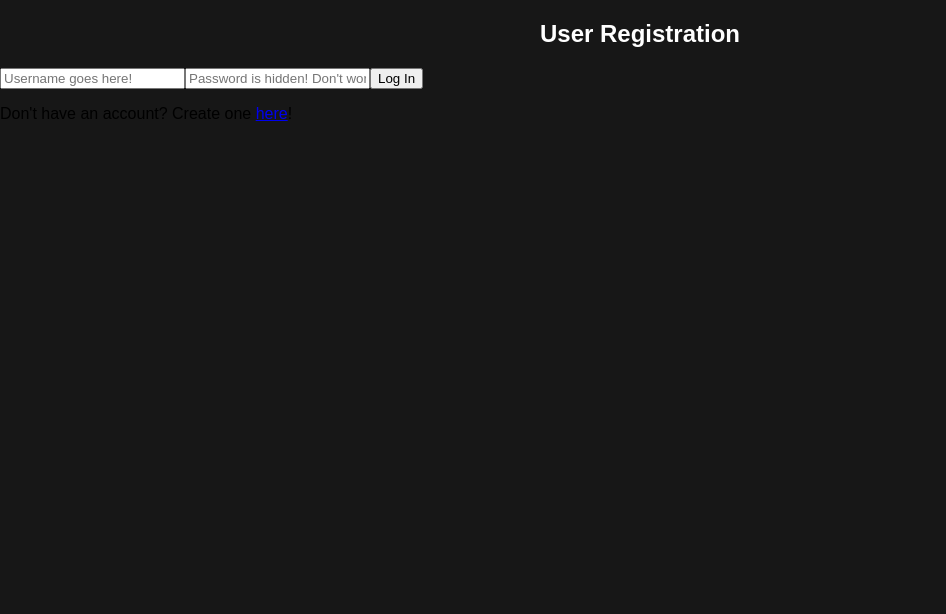
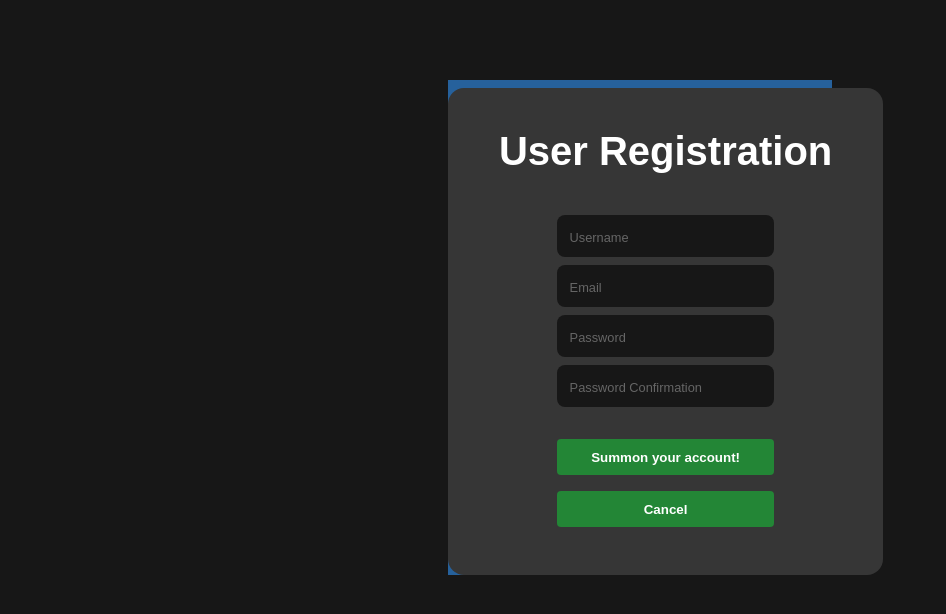
Before and after one commit to zachvoxwatt/web-messaging-application, a React app in the folder front-end/: page / in a window 1280 px wide. Shown: the whole page, without its empty margins (0-946 px from the left). Built offline with nearby package versions, Linux system fonts and the light colour scheme.

Commit message:
v0.0.3
- Login UI completed
- Started Register Screen implementation

```diff
--- a/front-end/src/css/Login.css
+++ b/front-end/src/css/Login.css
@@ -1,30 +1,28 @@
-body
-{
-    background-color: #171717;
-}
+body { background-color: #171717; }
 
 .loginMaster
 {
     font-family: sans-serif;
     margin: auto;
-    margin-top: 10vh;
-    width: 25vw;
-    height: 50vh;
+    margin-top: 15vh;
+    width: 25%;
+    height: 50%;
 }
 
 #webTitle
 {
     color: white;
-    font-size: 2.5em
+    font-size: 250%
 }
 
 .inputHolder
 {
     background-color: #363636;
-    margin: auto;
+    margin: 0 auto;
     text-align: center;
     display: inline-block;
-    padding-bottom: 5vh;
+    padding-top: 1vh;
+    padding-bottom: 6vh;
     border-radius: 16px;
     width: 100%;
     height: 70%;
@@ -34,6 +32,7 @@ form
 {
     display: inline-block;
     margin: auto;
+    position: relative;
 }
 
 input
@@ -58,15 +57,19 @@ input::placeholder
 
 ::-ms-reveal { filter: invert(100%) }
 
-input[type=text]
+input[type=text] { margin-bottom: 1vh }
+input[type=password] { margin-bottom: 2vh }
+
+input::placeholder
 {
-    margin-bottom: 1vh
+    position: absolute;
+    color: #666666;
+    top: 1.8vh;
+    font-size: 0.8rem;
+    transition: transform 0.5s ease-in-out;
 }
 
-input[type=password]
-{
-    margin-bottom: 2vh
-}
+input:focus::placeholder { transform: translateX(16vw); }
 
 button
 {
@@ -76,7 +79,7 @@ button
     font-weight: bold;
     margin-top: 2vh;
     border-width: 0px;
-    border-radius: 8px;
+    border-radius: 4px;
     width: 100%;
     height: 4.5vh;
 }
@@ -87,16 +90,14 @@ button
     text-align: center;
     margin: 0 auto;
     border-radius: 16px;
-    margin-top: 1vh;
+    margin-top: 3vh;
     padding-top: 1vh;
+    padding-bottom: 1vh;
     width: 100%;
-    height: 7.75vh
+    height: 30%
 }
 
-.reminderText
-{
-    color: white
-}
+.reminderText { color: white }
 
 #url
 {
--- a/front-end/src/css/Register.css
+++ b/front-end/src/css/Register.css
@@ -3,18 +3,63 @@
     font-family: sans-serif;
 }
 
-body
-{
-    background-color: #171717;
-}
+body { background-color:  #171717;}
 
 .registrationMaster
 {
+    background-color: #26619c;
+    margin: auto;
+    margin-top: 10vh;
+    padding-top: 1vh;
+    width: 30%;
+    height: 50%
+}
 
+.inputHolder
+{
+    margin: 0 auto;
+    text-align: center;
+    display: inline-block;
+    padding-top: 1vh;
+    padding-bottom: 6vh;
+    padding-left: 2vw;
+    padding-right: 2vw;
+    border-radius: 16px;
+    width: 100%;
+    height: 70%;
+}
+
+form
+{
+    display: inline-block;
+    margin: auto;
 }
 
 #registerTitle
 {
+    text-align: center;
     color: white;
-    text-align: center;
+    font-size: 250%
 }
+
+input:not(#confpass)
+{
+    margin-top: 1vh;
+    margin-bottom: 1vh;
+}
+
+input::placeholder
+{
+    position: absolute;
+    color: #666666;
+    top: 1.8vh;
+    font-size: 0.8rem;
+    transition: transform 0.2s ease-in-out;
+}
+
+input:focus::placeholder { transform: scale(0%); }
+
+button
+{
+
+}
--- a/front-end/src/scripts/Login.js
+++ b/front-end/src/scripts/Login.js
@@ -1,15 +1,15 @@
-import '../css/Register.css'
+import '../css/Login.css'
 
 const LoginScreen = (props) =>
 {
     return(
         <div className="loginMaster">
             <div className='inputHolder'>
-                <h2 id='webTitle'>Welcome!</h2>
+                <h2 id='webTitle'>Welcome Back!</h2>
                 <form>
-                    <input type='text' placeholder='Username goes here!'/>
-                    <input type='password' placeholder="Password is hidden! Don't worry!"/>
-                    <button>Log In</button>
+                    <input type='text' id='uname' placeholder='Username goes here!'/>
+                    <input type='password' id='pass' placeholder="Password is hidden! Don't worry!"/>
+                    <button>Sign In</button>
                 </form>
             </div>
 
--- a/front-end/src/scripts/Registration.js
+++ b/front-end/src/scripts/Registration.js
@@ -1,18 +1,19 @@
+import '../css/Register.css'
+
 const RegisterScreen = () =>
 {
     return(
         <div className='registrationMaster'>
-            <h2 id='registerTitle'>User Registration</h2>
             <div className='inputHolder'>
+                <h2 id='registerTitle'>User Registration</h2>
                 <form>
-                    <input type='text' placeholder='Username goes here!'/>
-                    <input type='password' placeholder="Password is hidden! Don't worry!"/>
-                    <button>Log In</button>
+                    <input type='text' placeholder='Username'/>
+                    <input type='email' placeholder='Email'/>
+                    <input type='password' placeholder="Password"/>
+                    <input type='password' id='confpass' placeholder='Password Confirmation'/>
+                    <button>Summon your account!</button>
+                    <button>Cancel</button>
                 </form>
-            </div>
-
-            <div className='reminder'>
-                <p className='reminderText'>Don't have an account? Create one <a id='url' href='/register'>here</a>!</p>
             </div>
         </div>
     )
```
